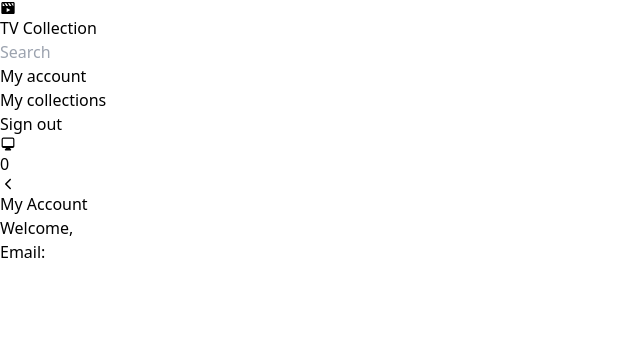
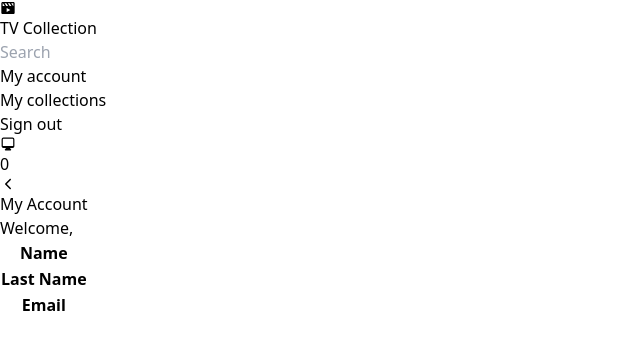
Before and after one commit to JaviNGD/collections-app, a React (Vite) app: page /account in a window 1280 px wide. Shown: the top 350 px of the page, without its empty margins (0-640 px from the left). Built offline with nearby package versions, Linux system fonts and the light colour scheme; no server answers; sample sign-in values are in the browser's storage.

Commit message:
Refactor Account page to display user information in a table

```diff
--- a/src/Pages/Account/Account.jsx
+++ b/src/Pages/Account/Account.jsx
@@ -25,8 +25,23 @@ function Account() {
         <h1 className="font-semibold">My Account</h1>
       </div>
       <div className="flex flex-col items-center">
-        <h2 className="font-semibold text-lg">Welcome, {loggedInUser.name}</h2>
-        <p className="text-sm">Email: {loggedInUser.email}</p>
+        <h2 className="font-semibold text-lg mb-10">Welcome, {loggedInUser.name}</h2>
+        <table className="table-auto">
+        <tbody>
+          <tr>
+            <th className="w-3/4 text-left pr-14">Name</th>
+            <td className="w-3/4 text-left">{loggedInUser.name}</td>
+          </tr>
+          <tr>
+            <th className="w-3/4 text-left pr-14">Last Name</th>
+            <td className="w-3/4 text-left">{loggedInUser.lastName}</td>
+          </tr>
+          <tr>
+            <th className="w-3/4 text-left pr-14">Email</th>
+            <td className="w-3/4 text-left">{loggedInUser.email}</td>
+          </tr>
+        </tbody>
+      </table>
       </div>
     </Layout>
   )
```
